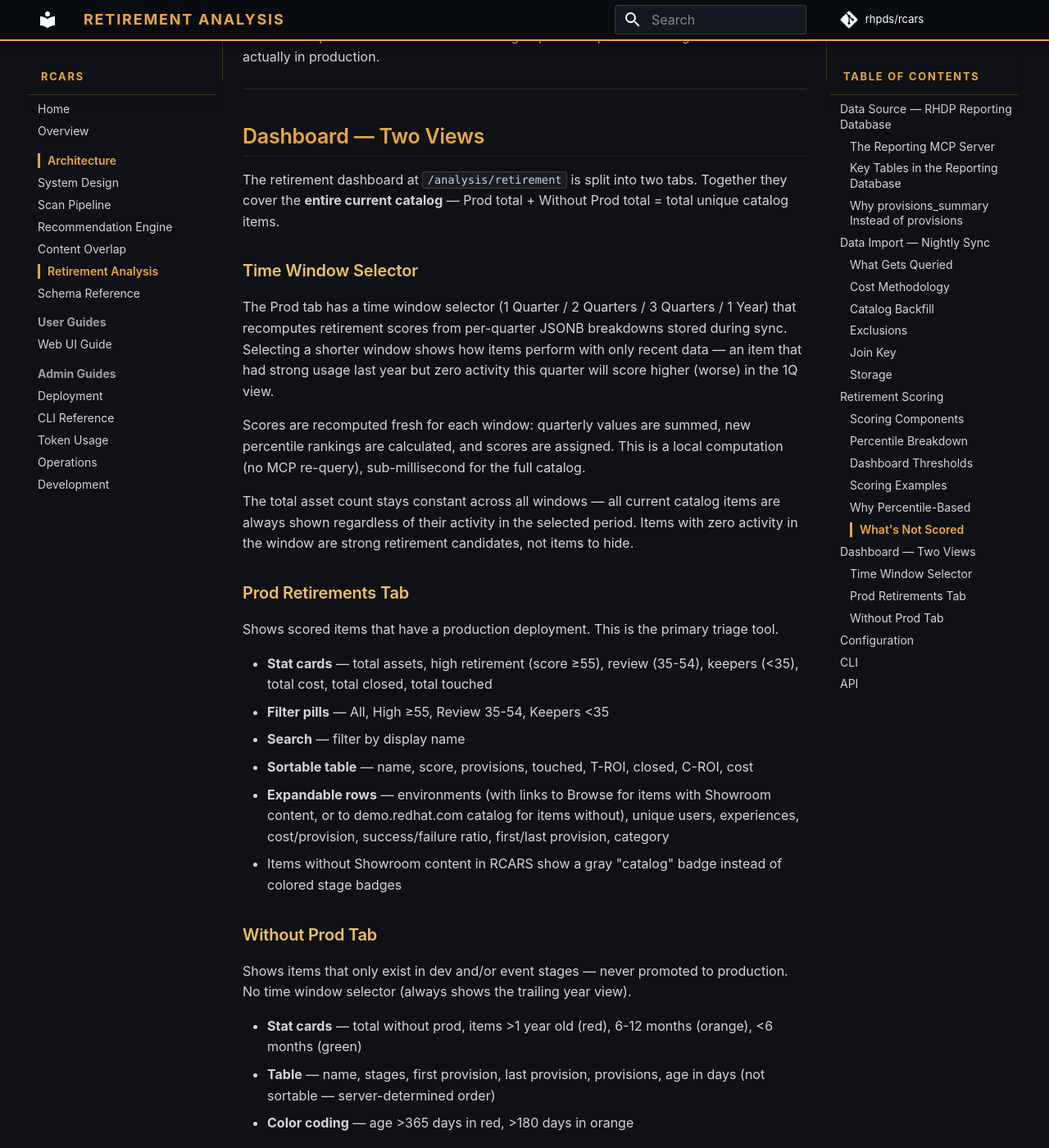
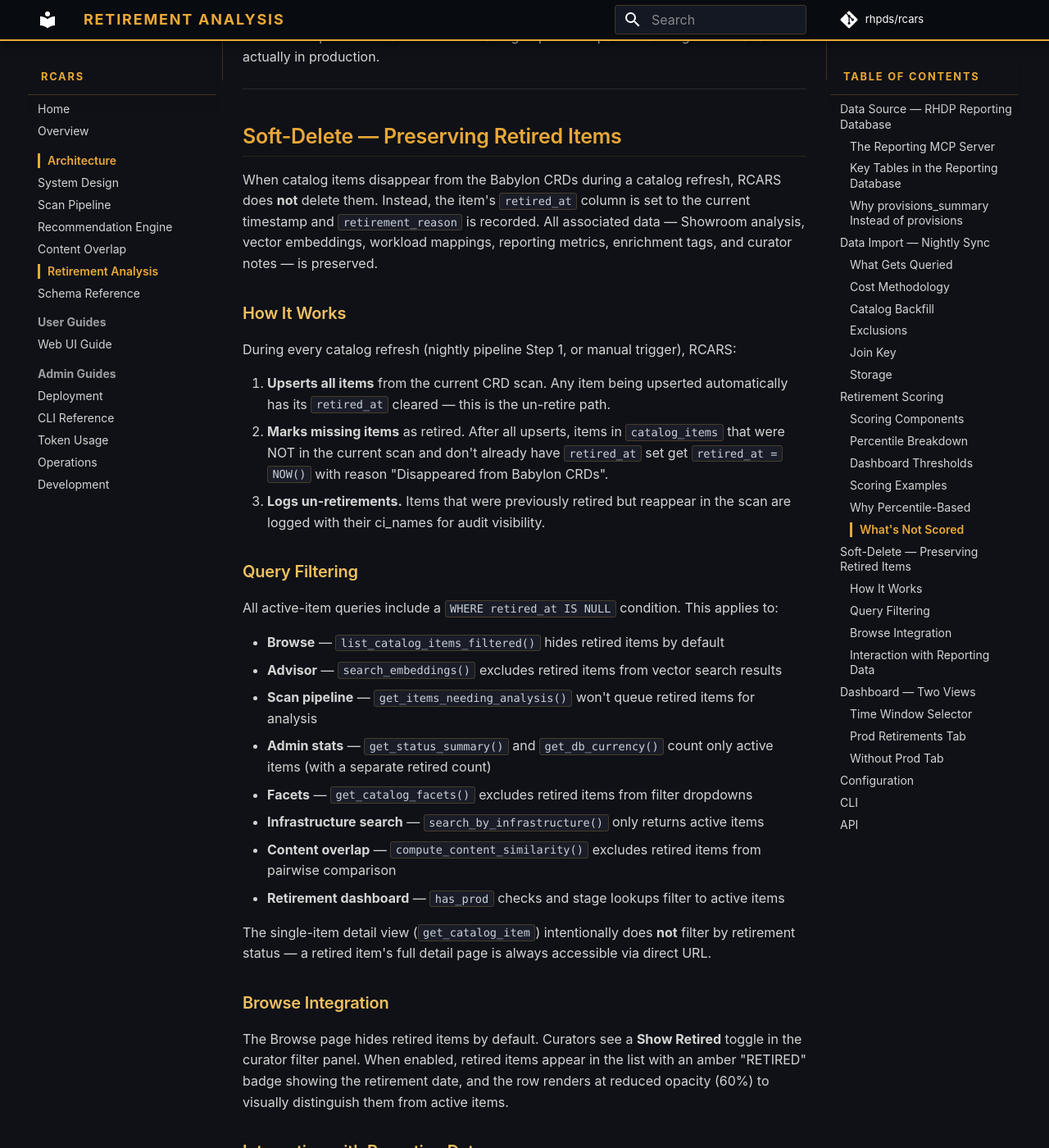
Before and after one commit to rhpds/rcars, an MkDocs documentation site: the page built from docs/architecture/retirement-analysis.md, in a window 1280 px wide and 1400 px high, scrolled down 8086 px. Shown: the whole window at 82% size. Built offline with MkDocs 1.6.1 and Material for MkDocs 9.7.7, drawn with Linux system fonts in a browser that asks for light colours; comment, search, counter and statistics services are not loaded; some of the changed text lies outside the part shown.

Commit message:
docs: Document soft-delete pattern across architecture pages
- overview.md: new Catalog Preservation section explaining why RCARS
  keeps retired items and how un-retire works
- retirement-analysis.md: full Soft-Delete section covering mechanics,
  query filtering, Browse integration, and reporting data interaction
- system-design.md: note on soft-delete pattern in database section
- schema-reference.md: retired_at and retirement_reason columns
- operations.md: catalog refresh step mentions soft-delete behavior

Co-Authored-By: Claude Opus 4.6 (1M context) <noreply@anthropic.com>

```diff
--- a/docs/architecture/retirement-analysis.md
+++ b/docs/architecture/retirement-analysis.md
@@ -185,9 +185,50 @@ Fixed thresholds (e.g., "closed < $1M → retirement candidate") fail when the d
 
 ---
 
+## Soft-Delete — Preserving Retired Items
+
+When catalog items disappear from the Babylon CRDs during a catalog refresh, RCARS does **not** delete them. Instead, the item's `retired_at` column is set to the current timestamp and `retirement_reason` is recorded. All associated data — Showroom analysis, vector embeddings, workload mappings, reporting metrics, enrichment tags, and curator notes — is preserved.
+
+### How It Works
+
+During every catalog refresh (nightly pipeline Step 1, or manual trigger), RCARS:
+
+1. **Upserts all items** from the current CRD scan. Any item being upserted automatically has its `retired_at` cleared — this is the un-retire path.
+2. **Marks missing items** as retired. After all upserts, items in `catalog_items` that were NOT in the current scan and don't already have `retired_at` set get `retired_at = NOW()` with reason "Disappeared from Babylon CRDs".
+3. **Logs un-retirements.** Items that were previously retired but reappear in the scan are logged with their ci_names for audit visibility.
+
+### Query Filtering
+
+All active-item queries include a `WHERE retired_at IS NULL` condition. This applies to:
+
+- **Browse** — `list_catalog_items_filtered()` hides retired items by default
+- **Advisor** — `search_embeddings()` excludes retired items from vector search results
+- **Scan pipeline** — `get_items_needing_analysis()` won't queue retired items for analysis
+- **Admin stats** — `get_status_summary()` and `get_db_currency()` count only active items (with a separate retired count)
+- **Facets** — `get_catalog_facets()` excludes retired items from filter dropdowns
+- **Infrastructure search** — `search_by_infrastructure()` only returns active items
+- **Content overlap** — `compute_content_similarity()` excludes retired items from pairwise comparison
+- **Retirement dashboard** — `has_prod` checks and stage lookups filter to active items
+
+The single-item detail view (`get_catalog_item`) intentionally does **not** filter by retirement status — a retired item's full detail page is always accessible via direct URL.
+
+### Browse Integration
+
+The Browse page hides retired items by default. Curators see a **Show Retired** toggle in the curator filter panel. When enabled, retired items appear in the list with an amber "RETIRED" badge showing the retirement date, and the row renders at reduced opacity (60%) to visually distinguish them from active items.
+
+### Interaction with Reporting Data
+
+Retired items remain in `catalog_items`, so the orphan cleanup in `delete_orphan_reporting_metrics()` does not remove their reporting data. However, `get_catalog_base_names()` — which drives the catalog backfill during reporting sync — excludes retired items by default. This means:
+
+- Retired items that already have reporting data **keep it** indefinitely
+- Retired items are **not backfilled** with new zero-data entries during future syncs
+- The retirement dashboard's Prod/Without Prod tabs only count **active** items in their totals
+
+---
+
 ## Dashboard — Two Views
 
-The retirement dashboard at `/analysis/retirement` is split into two tabs. Together they cover the **entire current catalog** — Prod total + Without Prod total = total unique catalog items.
+The retirement dashboard at `/analysis/retirement` is split into two tabs. Together they cover the **entire active catalog** — Prod total + Without Prod total = total unique active catalog items.
 
 ### Time Window Selector
 
```
Also changed, not shown: docs/admin/operations.md (+1 -1 lines), docs/architecture/schema-reference.md (+2 -0 lines), docs/architecture/system-design.md (+2 -0 lines), docs/overview.md (+6 -0 lines).
